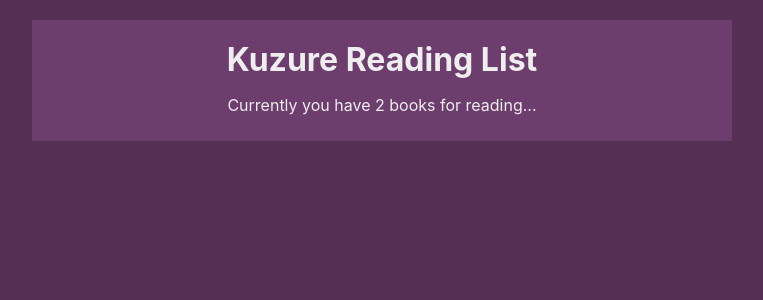
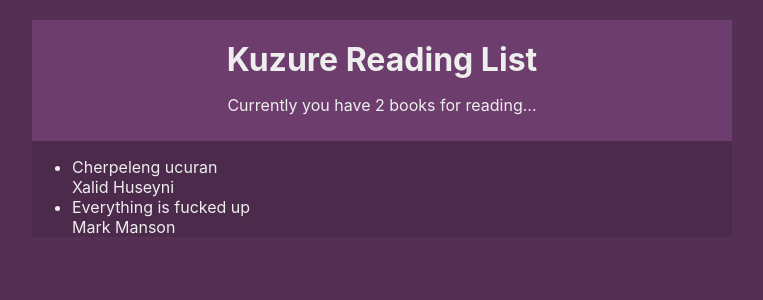
Before and after one commit to fakhriyusifli/react-booklist, a React (Create React App) app: page / in a window 1280 px wide. Shown: the top 300 px of the page, without its empty margins (258-1021 px from the left). Built offline with nearby package versions, Linux system fonts and the light colour scheme.

Commit message:
added booklist and bookdetails

```diff
--- a/src/App.js
+++ b/src/App.js
@@ -1,12 +1,14 @@
 import React from 'react';
 import Navbar from './components/Navbar';
 import BookContextProvider from './contexts/BookContext';
+import BookList from './components/BookList';
 
 function App() {
   return (
     <div className="App">
       <BookContextProvider>
         <Navbar />
+        <BookList />
       </BookContextProvider>
     </div>
   );
--- a/src/components/BookDetails.jsx
+++ b/src/components/BookDetails.jsx
@@ -0,0 +1,14 @@
+import React, {useContext} from 'react';
+import { BookContext } from '../contexts/BookContext';
+
+const BookDetails = ({book}) => {
+    const {removeBook} = useContext(BookContext)
+    return (
+        <li onClick={()=> removeBook(book.id)}>
+            <div className='title'>{ book.title }</div>
+            <div className='author'>{ book.author }</div>
+        </li>
+    );
+}
+
+export default BookDetails;
--- a/src/components/BookList.jsx
+++ b/src/components/BookList.jsx
@@ -0,0 +1,20 @@
+import React, {useContext} from 'react';
+import { BookContext } from '../contexts/BookContext';
+import BookDetails from './BookDetails';
+
+const BookList = () => {
+    const { books } = useContext(BookContext);
+    return books.length ? (
+        <div>
+            <ul>
+                {books.map(book => {
+                    return ( <BookDetails book = {book} key = {book.id}/> );
+                })}
+            </ul>
+        </div>
+     ) : (
+        <div className = 'empty'>No books to read, reast.</div>
+     );
+}
+
+export default BookList;
--- a/src/contexts/BookContext.jsx
+++ b/src/contexts/BookContext.jsx
@@ -6,7 +6,7 @@
 const BookContextProvider = (props) => {
     const [books, setBooks] = useState([
         {title: 'Cherpeleng ucuran', author: 'Xalid Huseyni', id: 1},
-        {title: 'Everything is fucked up', author: 'Mark Manson', id: 1}
+        {title: 'Everything is fucked up', author: 'Mark Manson', id: 2}
     ]);
 
     const addBook = (title, author) => {
```
